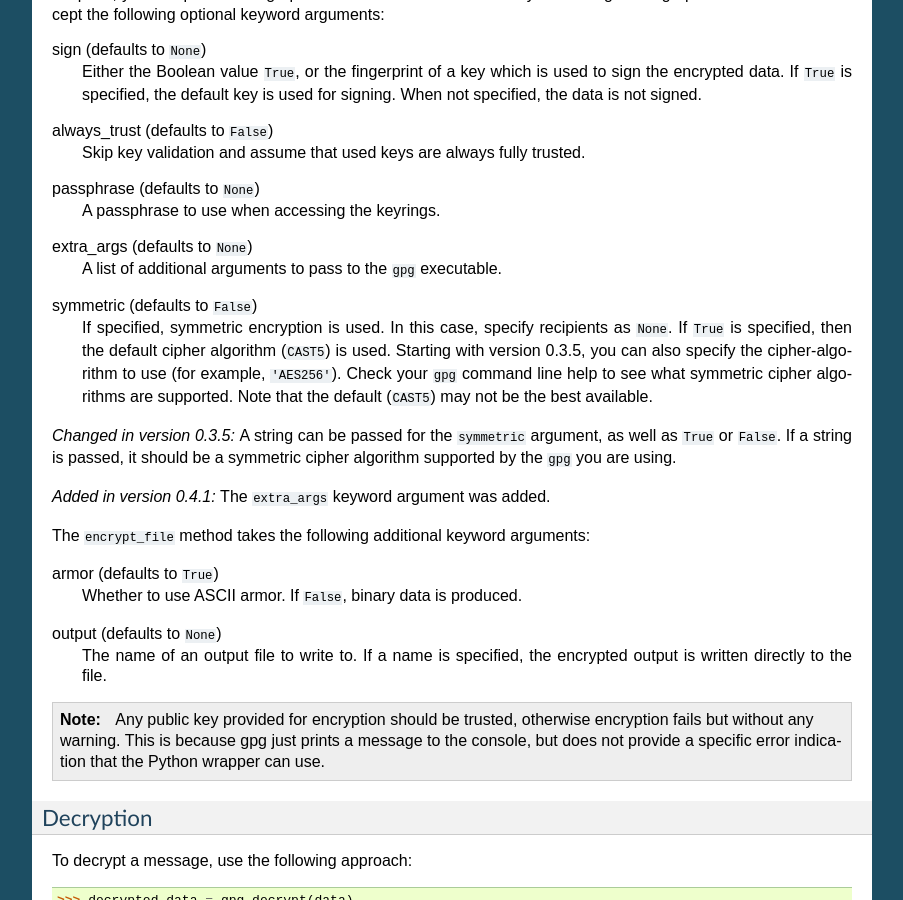
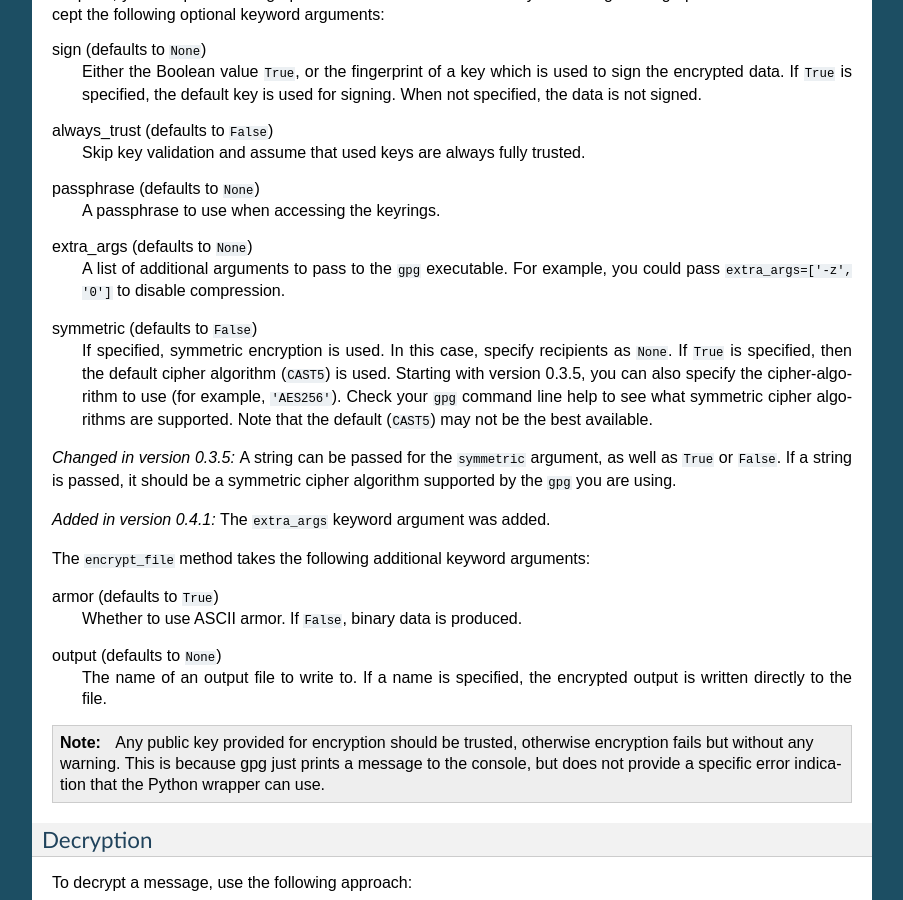
Before and after one commit to vsajip/python-gnupg, a Sphinx documentation site: the page built from docs/index.rst, in a window 1280 px wide and 900 px high, scrolled down 7681 px. Shown: the whole window, without its empty margins (198-1101 px from the left). Built offline with Sphinx 7.4.7, drawn with Linux system fonts in a browser that asks for light colours.

Commit message:
Updated test, documentation.

```diff
--- a/README.rst
+++ b/README.rst
@@ -74,7 +74,6 @@ Released: Not yet.
 * Added close_file keyword argument to verify_file to allow the file closing
   to be made optional. Current behaviour is maintained - close_file=False can
   be passed to skip closing the file being verified.
-
 
 * Added the ``extra_args`` keyword parameter to allow custom arguments to be
   passed to the ``gpg`` executable.
--- a/docs/index.rst
+++ b/docs/index.rst
@@ -407,7 +407,8 @@ always_trust (defaults to ``False``)
 passphrase (defaults to ``None``)
     A passphrase to use when accessing the keyrings.
 extra_args (defaults to ``None``)
-    A list of additional arguments to pass to the ``gpg`` executable.
+    A list of additional arguments to pass to the ``gpg`` executable. For example, you could pass ``extra_args=['-z', '0']``
+    to disable compression.
 
 .. index:: Encryption; symmetric
 
--- a/test_gnupg.py
+++ b/test_gnupg.py
@@ -471,6 +471,10 @@ class GPGTestCase(unittest.TestCase):
         self.assertEqual(data, str(ddata))
         # Test that you can't encrypt with no recipients
         self.assertRaises(ValueError, self.gpg.encrypt, data, [])
+        # Test extra_args parameter
+        edata = str(gpg.encrypt(data, barbara, extra_args=['-z', '0']))
+        ddata = gpg.decrypt(edata, passphrase="bbrown")
+        self.assertEqual(data.encode('ascii'), ddata.data, "Round-trip must work")
 
     def test_import_and_export(self):
         "Test that key import and export works"
```
